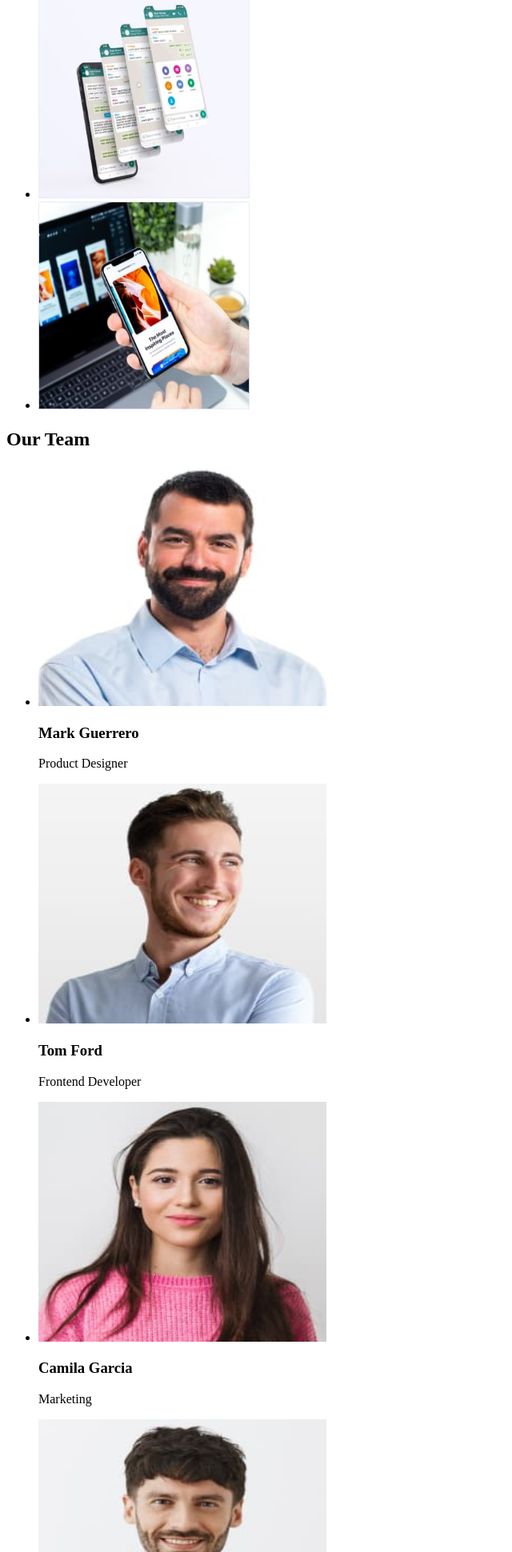
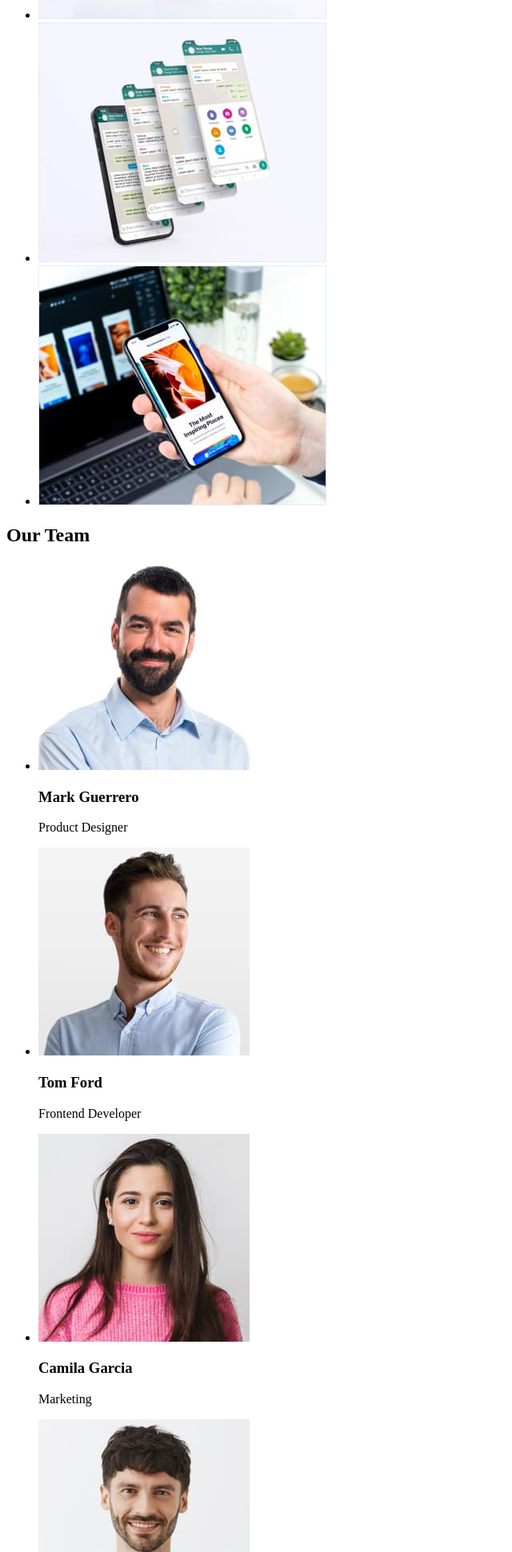
Before and after one commit to Vadim0584/goit-markup-hw-011, a plain HTML site: page index.html in a window 1280 px wide. Shown: the part 859-2800 px from the top of the page at 80% size, without its empty margins (0-640 px from the left). Drawn offline with Linux system fonts and the light colour scheme.

Commit message:
виправи недоліки2

```diff
--- a/index.html
+++ b/index.html
@@ -55,35 +55,35 @@
       <h2>What are we doing</h2>
       <ul>
         <li>
-          <img src="./imegis/img1.jpg" alt="photo" width="264" height="260" />
+          <img src="./imegis/img1.jpg" alt="photo" width="360" height="300" />
         </li>
         <li>
-          <img src="./imegis/img2.jpg" alt="photo" width="264" height="260" />
+          <img src="./imegis/img2.jpg" alt="photo" width="360" height="300" />
         </li>
         <li>
-          <img src="./imegis/img3.jpg" alt="photo" width="264" height="260" />
+          <img src="./imegis/img3.jpg" alt="photo" width="360" height="300" />
         </li>
       </ul>
       <section>
         <h2>Our Team</h2>
         <ul>
           <li>
-            <img src="./imegis/img4.jpg" alt="foto" width="360" height="300" />
+            <img src="./imegis/img4.jpg" alt="foto" width="264" height="260" />
             <h3>Mark Guerrero</h3>
             <p>Product Designer</p>
           </li>
           <li>
-            <img src="./imegis/img5.jpg" alt="foto" width="360" height="300" />
+            <img src="./imegis/img5.jpg" alt="foto" width="264" height="260" />
             <h3>Tom Ford</h3>
             <p>Frontend Developer</p>
           </li>
           <li>
-            <img src="./imegis/img6.jpg" alt="foto" width="360" height="300" />
+            <img src="./imegis/img6.jpg" alt="foto" width="264" height="260" />
             <h3>Camila Garcia</h3>
             <p>Marketing</p>
           </li>
           <li>
-            <img src="./imegis/img7.jpg" alt="foto" width="360" height="300" />
+            <img src="./imegis/img7.jpg" alt="foto" width="264" height="260" />
             <h3>Daniel Wilson</h3>
             <p>UI Designer</p>
           </li>
```
